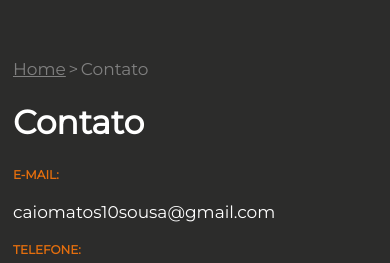
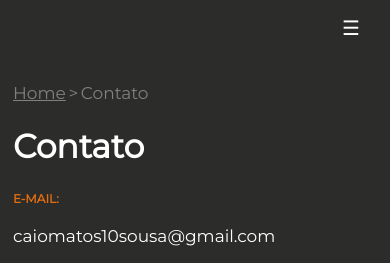
Before and after one commit to CaioSousa-10/Modelo-Meu-Portifolio, a plain HTML site: page contato.html in a window 390 px wide. Shown: the top 263 px of the page. Drawn offline with Linux system fonts and the light colour scheme.

Commit message:
Página de Contato Responsivo

```diff
--- a/contato.html
+++ b/contato.html
@@ -20,6 +20,7 @@
             <a href="portifolio.html">Portifólio</a>
             <a href="curriculo.html">Currículo</a>
             <a href="contato.html">Contato</a>
+            <a class="threeline-icon">&#9776;</a>
         </nav>
     </header>
 
```
